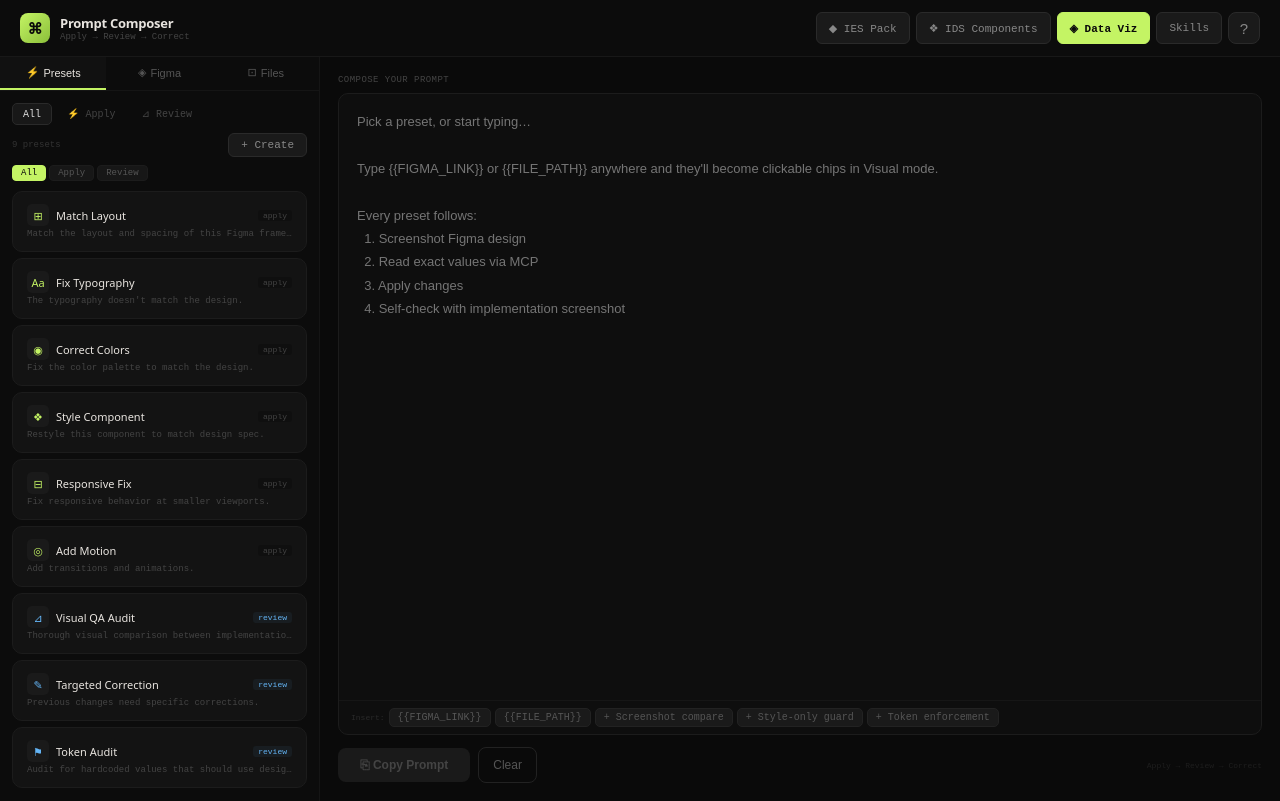
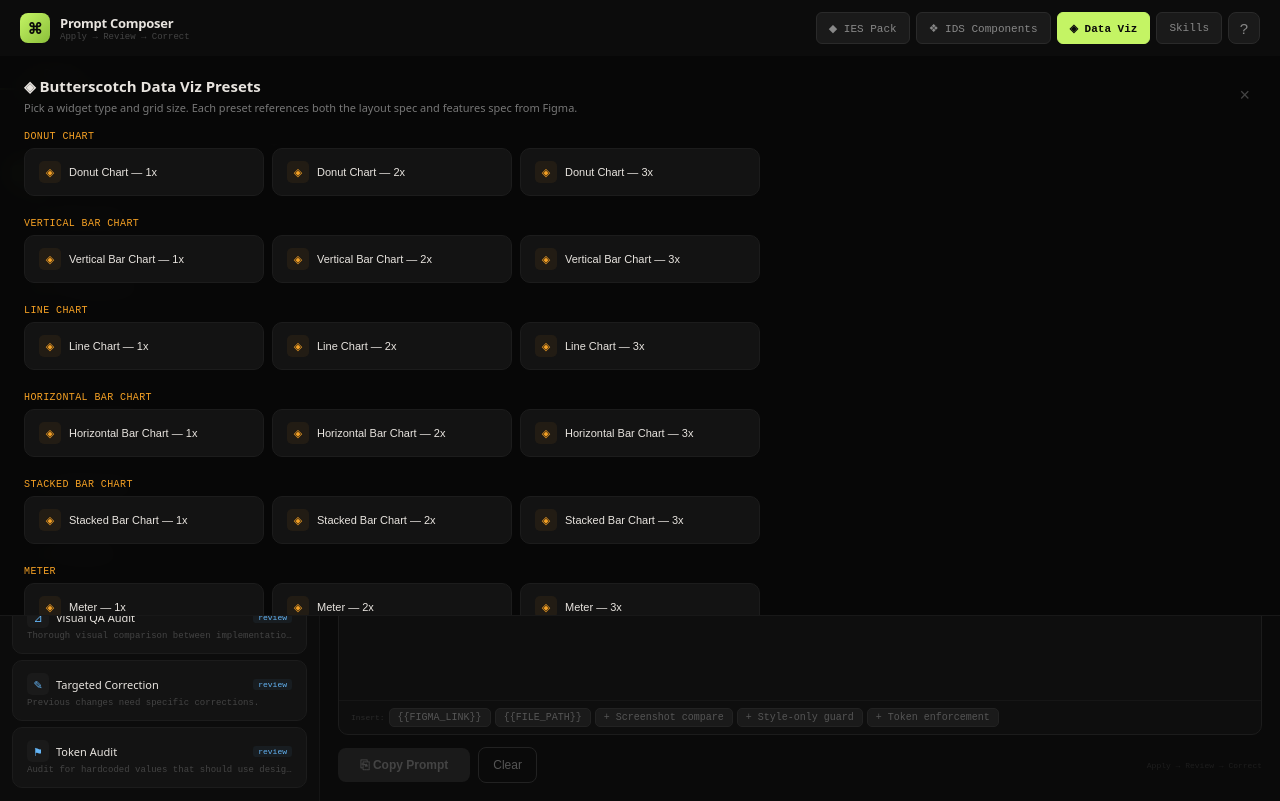
Before and after one commit to BillyIntuit/prompt-composer, a React (Vite) app: page / in a window 1280 px wide. Both pictures are taken after a click on the button "◈ Data Viz". Built offline with nearby package versions, Linux system fonts and the light colour scheme.

Commit message:
feat: add Butterscotch Data Viz Pack overlay
Co-Authored-By: Claude Sonnet 4.6 <noreply@anthropic.com>

```diff
--- a/src/App.jsx
+++ b/src/App.jsx
@@ -618,6 +618,40 @@ export default function PromptComposerV4() {
               </div>
             </div>
           ))}
+        </div>
+      )}
+
+      {/* ─── DATA VIZ OVERLAY ─── */}
+      {showDataViz && (
+        <div style={{ position:"absolute",top:56,left:0,right:0,zIndex:50,background:"rgba(8,8,8,0.97)",backdropFilter:"blur(12px)",borderBottom:"1px solid #181818",padding:"20px 24px",maxHeight:"70vh",overflowY:"auto",animation:"slideUp 0.2s ease" }}>
+          <div style={{ display:"flex", justifyContent:"space-between", marginBottom:16 }}>
+            <div><div style={{ fontSize:15, fontWeight:600, marginBottom:4 }}>◈ Butterscotch Data Viz Presets</div><div style={{ fontSize:11, color:"#777", maxWidth:600 }}>Pick a widget type and grid size. Each preset references both the layout spec and features spec from Figma.</div></div>
+            <button onClick={() => setShowDataViz(false)} style={{ background:"none",border:"none",color:"#444",fontSize:18,cursor:"pointer" }}>×</button>
+          </div>
+          {(() => {
+            const groups = {};
+            for (const p of DATAVIZ_PRESETS) {
+              if (!groups[p.group]) groups[p.group] = [];
+              groups[p.group].push(p);
+            }
+            return Object.entries(groups).map(([groupLabel, presets]) => (
+              <div key={groupLabel} style={{ marginBottom:16 }}>
+                <div style={{ fontSize:10, ...mono, color:"#F4A024", letterSpacing:"0.04em", marginBottom:6, textTransform:"uppercase" }}>{groupLabel}</div>
+                <div style={{ display:"grid", gridTemplateColumns:"repeat(auto-fill,minmax(220px,1fr))", gap:8 }}>
+                  {presets.map((p, i) => (
+                    <button key={p.id} onClick={() => { loadPreset({ ...p, phase:"apply" }); setShowDataViz(false); }} style={{ ...S.card, textAlign:"left", animation:`slideUp 0.25s ease ${i*0.02}s both` }}
+                      onMouseEnter={e => e.currentTarget.style.borderColor="#F4A024"}
+                      onMouseLeave={e => e.currentTarget.style.borderColor="#1C1C1C"}>
+                      <div style={{ display:"flex", alignItems:"center", gap:8 }}>
+                        <span style={{ width:22,height:22,borderRadius:5,background:"rgba(244,160,36,0.07)",display:"flex",alignItems:"center",justifyContent:"center",fontSize:11,color:"#F4A024" }}>◈</span>
+                        <span style={{ fontSize:11, fontWeight:500, color:"#E8E4DF" }}>{p.label}</span>
+                      </div>
+                    </button>
+                  ))}
+                </div>
+              </div>
+            ));
+          })()}
         </div>
       )}
 
```
